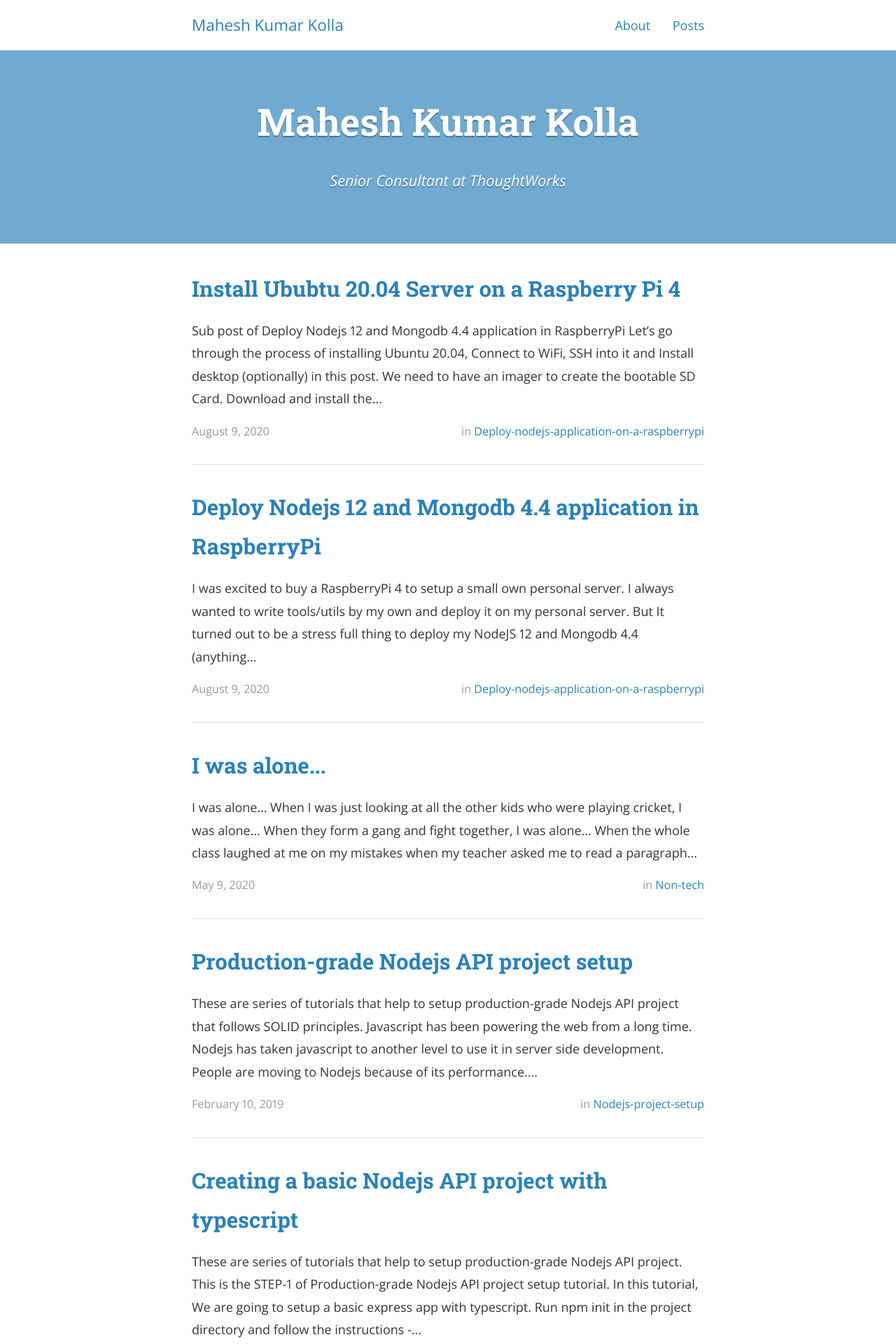
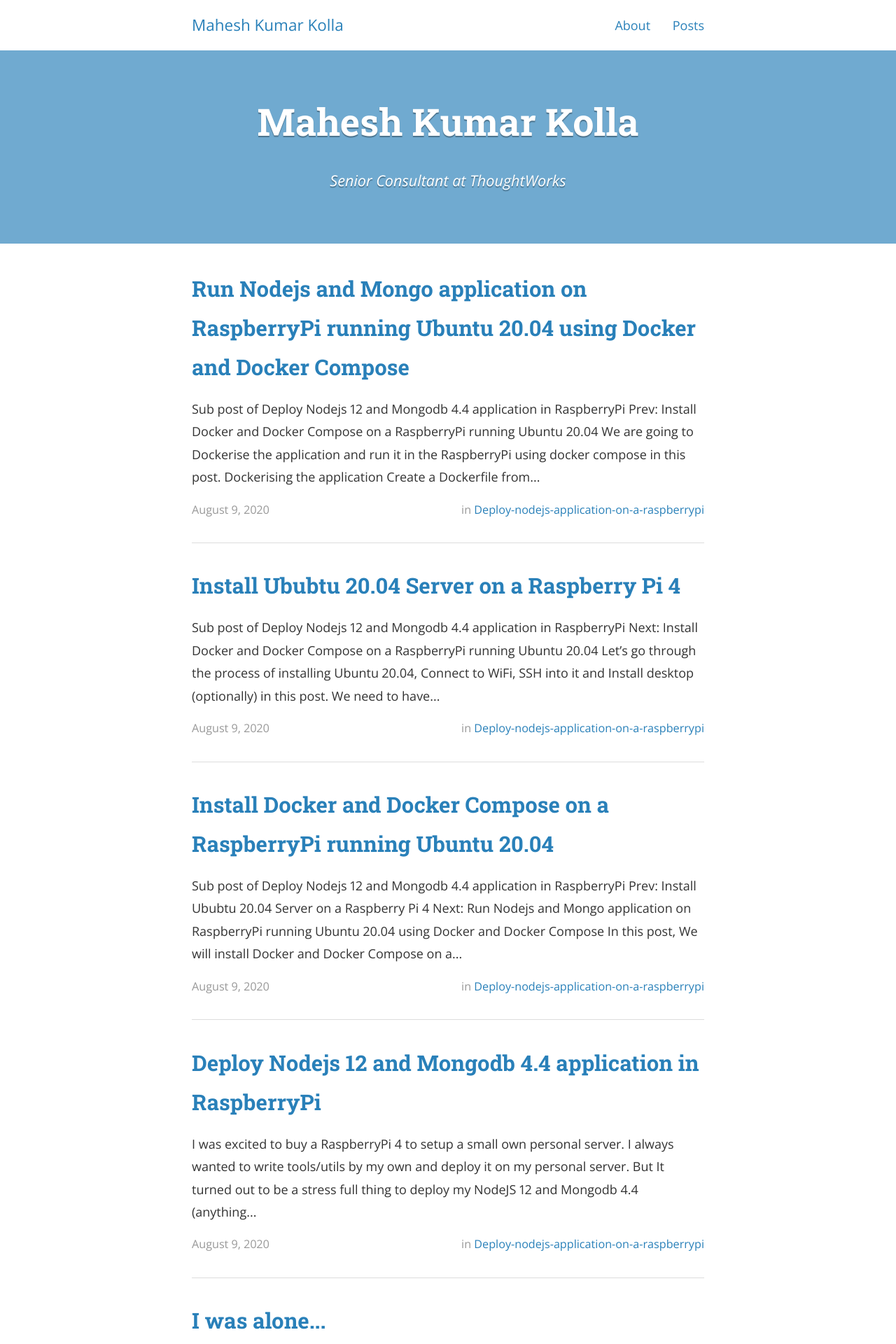
Before and after one commit to maheshkkolla/maheshkkolla.github.io, a Jekyll site: the page built from index.html, in a window 1280 px wide. Shown: the top 1920 px of the page at 70% size. Built offline with Jekyll 4.4.1, drawn with Linux system fonts in a browser that asks for light colours; nearby versions of some CDN libraries; the list of posts is cut into pages by our own code; some of the changed text lies outside the part shown.

Commit message:
POSTS: deploy on rpi - Change header and footer

````diff
--- a/Gemfile
+++ b/Gemfile
@@ -4,3 +4,4 @@
 gem 'jekyll-sitemap'
 gem 'jekyll-paginate'
 gem 'kramdown-parser-gfm'
+gem 'jekyll-debug'
--- a/_config.yml
+++ b/_config.yml
@@ -4,6 +4,7 @@
   - jekyll-archives # Sorry, not GitHub pages friendly!
   - jekyll-sitemap
   - jekyll-paginate
+  - jekyll-debug
 
 exclude:
   - "/vendor/"
--- a/_includes/footer.html
+++ b/_includes/footer.html
@@ -4,17 +4,41 @@
 
     <h3 class="footer-heading">{{ site.title }}</h3>
 
+		<div>
+		<p><strong>Site Map</strong></p>
     <div class="site-navigation">
-
-      <p><strong>Site Map</strong></p>
+			<p><h5>Pages</h5></p>
       <ul class="pages">
         {% for page in site.pages %}
-        {% if page.title and page.main_nav != false %}
-          <li class="nav-link"><a href="{{ page.url | prepend: site.baseurl }}">{{ page.title }}</a>
+        {% if page.title and page.main_nav != false and page.type != 'tag' and page.type != 'category' %}
+					<li class="nav-link tag-link"><a href="{{ page.url | prepend: site.baseurl }}">{{ page.title }}</a> | </li>
         {% endif %}
         {% endfor %}
       </ul>
     </div>
+
+		<div class="site-navigation">
+			<p><h5>Categories</h5></p>
+			<ul class="pages">
+        {% for page in site.pages %}
+        {% if page.title and page.main_nav != false and page.type == 'category' %}
+				<li class="nav-link tag-link"><a href="{{ page.url | prepend: site.baseurl }}">{{ page.title }}</a> | </li>
+				{% endif %}
+        {% endfor %}
+      </ul>
+    </div>
+
+		<div class="site-navigation">
+			<p><h5>Tags</h5></p>
+			<ul class="pages">
+        {% for page in site.pages %}
+        {% if page.title and page.main_nav != false and page.type == 'tag' %}
+					<li class="nav-link tag-link"><a href="{{ page.url | prepend: site.baseurl }}">{{ page.title }}</a> | </li>
+        {% endif %}
+        {% endfor %}
+      </ul>
+    </div>
+		</div>
 
     <div class="site-contact">
 
--- a/_includes/header.html
+++ b/_includes/header.html
@@ -13,7 +13,7 @@
     <nav role="navigation">
       <ul id="js-navigation-menu" class="navigation-menu show">
         {% for page in site.pages %}
-          {% if page.title and page.main_nav != false %}
+          {% if page.title and page.main_nav != false and page.type != 'tag' and page.type != 'category' %}
           <li class="nav-link"><a href="{{ page.url | prepend: site.baseurl }}">{{ page.title }}</a>
           {% endif %}
         {% endfor %}
--- a/_posts/deploy-nodejs-application-on-a-raspberrypi/2020-08-09-deploy-nodejs-and-mongodb-application-in-raspberrypi.markdown
+++ b/_posts/deploy-nodejs-application-on-a-raspberrypi/2020-08-09-deploy-nodejs-and-mongodb-application-in-raspberrypi.markdown
@@ -22,3 +22,7 @@
 
 
 #### STEP-1: [Install Ubuntu Server on a RaspberryPi 4](install-ububtu-server-on-a-raspberrypi)
+
+#### STEP-2: [Install Docker and Docker Compose on a RaspberryPi running Ubuntu server](install-docker-and-docker-compose-on-ubuntu-raspberrypi)
+
+#### STEP-3: [Run NodeJS and Mongodb application on RaspberryPi](run-nodejs-mongo-application-on-rasberrypi)
--- /dev/null
+++ b/_posts/deploy-nodejs-application-on-a-raspberrypi/2020-08-09-install-docker-and-docker-compose-on-ubuntu-raspberrypi.markdown
@@ -0,0 +1,48 @@
+---
+layout: post
+title:  "Install Docker and Docker Compose on a RaspberryPi running Ubuntu 20.04"
+date:   2020-08-09
+author: Mahesh Kumar Kolla
+categories: deploy-nodejs-application-on-a-raspberrypi
+tags:	tech raspberrypi ubuntu docker
+placement: 3
+prevPost: install-ububtu-server-on-a-raspberrypi
+nextPost: run-nodejs-mongo-application-on-rasberrypi
+---
+
+Sub post of [Deploy Nodejs 12 and Mongodb 4.4 application in RaspberryPi](deploy-nodejs-and-mongodb-application-in-raspberrypi)
+
+{% include prev-next-nav.html %}
+
+In this post, We will install Docker and Docker Compose on a RaspberryPi running Ubuntu 20.04
+
+
+- ##### Install Docker
+
+  `curl -sSL https://get.docker.com | sh`
+
+- ##### Add permission to docker
+
+  This will help to run docker commands without using sudo
+
+  `sudo usermod -aG docker pi`
+
+  Note: You need to reboot to run docker without sudo
+
+- ##### Install the dependencies for docker-compose
+
+  `sudo apt-get install libffi-dev libssl-dev`
+
+  `sudo apt-get install python3 python3-pip`
+
+- ##### Install docker compose
+
+  `sudo pip3 install docker-compose`
+
+  Docker compose installation takes time. If you want to see the feedback then you can run the command with `-v` (verbose mode)
+
+- ##### Testing docker and docker-compose
+
+  `docker -v` or you can pull a sample image and run it
+
+  `docker-commpose -v`
--- a/_posts/deploy-nodejs-application-on-a-raspberrypi/2020-08-09-install-ububtu-server-on-a-raspberrypi.markdown
+++ b/_posts/deploy-nodejs-application-on-a-raspberrypi/2020-08-09-install-ububtu-server-on-a-raspberrypi.markdown
@@ -6,9 +6,12 @@
 categories: deploy-nodejs-application-on-a-raspberrypi
 tags:	tech raspberrypi ubuntu
 placement: 2
+nextPost: install-docker-and-docker-compose-on-ubuntu-raspberrypi
 ---
 
 Sub post of [Deploy Nodejs 12 and Mongodb 4.4 application in RaspberryPi](deploy-nodejs-and-mongodb-application-in-raspberrypi)
+
+{% include prev-next-nav.html %}
 
 Let's go through the process of installing Ubuntu 20.04, Connect to WiFi, SSH into it and Install desktop (optionally) in this post.
 
--- /dev/null
+++ b/_posts/deploy-nodejs-application-on-a-raspberrypi/2020-08-09-run-nodejs-mongo-application-on-rasberrypi.markdown
@@ -0,0 +1,90 @@
+---
+layout: post
+title:  "Run Nodejs and Mongo application on RaspberryPi running Ubuntu 20.04 using Docker and Docker Compose"
+date:   2020-08-09
+author: Mahesh Kumar Kolla
+categories: deploy-nodejs-application-on-a-raspberrypi
+tags:	tech raspberrypi ubuntu docker
+placement: 4
+prevPost: install-docker-and-docker-compose-on-ubuntu-raspberrypi
+---
+
+Sub post of [Deploy Nodejs 12 and Mongodb 4.4 application in RaspberryPi](deploy-nodejs-and-mongodb-application-in-raspberrypi)
+
+{% include prev-next-nav.html %}
+
+We are going to Dockerise the application and run it in the RaspberryPi using docker compose in this post.
+
+
+- ##### Dockerising the application
+
+  Create a `Dockerfile` from base image `arm64v8/node`
+
+  Example:
+  ```dockerfile
+
+  FROM arm64v8/node:latest
+
+  RUN mkdir -p /usr/src/app
+  WORKDIR /usr/src/app
+  COPY . /usr/src/app
+
+  RUN npm install
+
+  EXPOSE 8080
+  CMD [ "npm", "start" ]
+  ```
+
+- ##### Docker compose with mongodb
+
+  Create `docker-compose.yml` file combining the node application and mongodb
+
+  Example:
+  ```yaml
+
+    version: "2"
+    services:
+      app:
+        container_name: <your-container-name>
+        restart: always
+        build: .
+        ports:
+          - "8080:8080"
+        links:
+          - mongo
+        environment:
+          - DB_URL=mongodb://mongo:27017
+      mongo:
+        container_name: mongo
+        image: mongo
+        volumes:
+          - ./data:/data/db
+        ports:
+          - "27017:27017"
+  ```
+
+  In the above file,
+  - We are building the application image from the Dockerfile we created in the first step.
+  - Pass any environment variables you want. Example: `DB_URL`
+  - Mounting the volume for mongo container. Host `./data` (Change it according to your use case) is mounted to docker's `/data/db`
+  - Exposing ports `8080` (Change according to your application) for application and `27017` for mongo database.
+
+- ##### Running the application on RaspberryPi
+
+  - SSH into pi
+  - Clone your repository in a directory you want
+  - Go to the repository using `cd`
+  - Run `docker-compose up -d`
+
+    This will build your application docker image and run the app and mongo db containers in detach mode.
+
+
+- ##### Why to build the image in Pi and why not on Docker Hub?
+
+  We are using arm64 nodejs image and it cannot be built in docker hub.
+  We will have to use cross-build container to do it. I have choose to build the image in Pi.
+  Hence, did not explore that path.
+
+- #### That's it
+
+  Now, You have your NodeJS and MongoDB application running in RaspberryPi
--- a/css/main.scss
+++ b/css/main.scss
@@ -11,3 +11,7 @@
   "neat/neat",
   "layout"
 ;
+
+.tag-link {
+	display: inline;
+}
````
Also changed, not shown: Gemfile.lock, _includes/prev-next-nav.html (renamed from _includes/nodejs-project-setup-nav.html).
